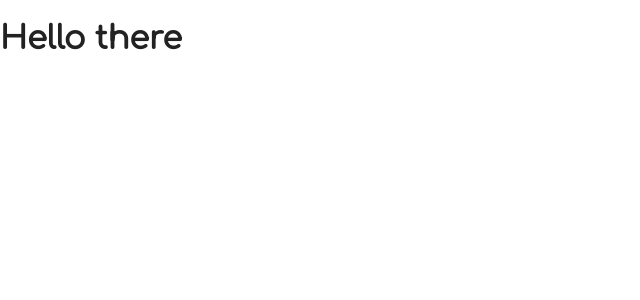
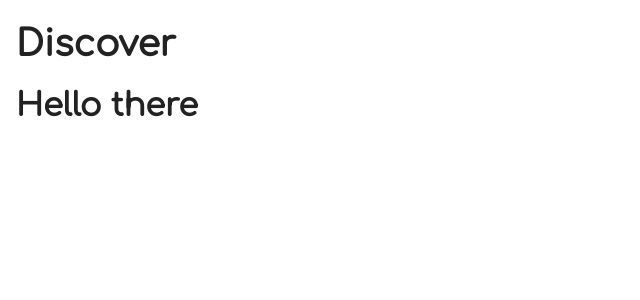
Before and after one commit to JoseCrz/frog, a React app: page / in a window 1280 px wide. Shown: the top 300 px of the page, without its empty margins (0-640 px from the left). Built offline with nearby package versions, Linux system fonts and the light colour scheme.

Commit message:
[UPDATE] Layout Component structure

```diff
--- a/src/components/Layout/index.jsx
+++ b/src/components/Layout/index.jsx
@@ -1,19 +1,28 @@
 import React from 'react'
 import { Helmet } from 'react-helmet'
 
-import { Main } from './styles'
+import { Wrapper, H1 } from './styles'
 
-export const Layout = ({ children, pageName }) => {
+export const Layout = ({ children, pageName, title }) => {
   return (
     <>
       <Helmet>
         <title>{`Frog | ${pageName}`}</title>
       </Helmet>
-      <Main>
+      <Wrapper>
         {
-          children
+          title && (
+            <header>
+              <H1>{title}</H1>
+            </header>
+          )
         }
-      </Main>
+        <main>
+          {
+            children
+          }
+        </main>
+      </Wrapper>
     </>
   )
 }
--- a/src/components/Layout/styles.js
+++ b/src/components/Layout/styles.js
@@ -1,3 +1,9 @@
 import styled from 'styled-components'
 
-export const Main = styled.main``
+export const Wrapper = styled.div`
+  padding: 0px 16px;
+`
+
+export const H1 = styled.h1`
+  font-size: 36px;
+`
--- a/src/pages/Home/index.jsx
+++ b/src/pages/Home/index.jsx
@@ -2,7 +2,7 @@ import React from 'react'
 import { Layout } from '../../components/Layout'
 export const Home = () => {
   return (
-    <Layout pageName='Home'>
+    <Layout title='Discover' pageName='Home'>
       <h1>Hello there</h1>
     </Layout>
   )
```
